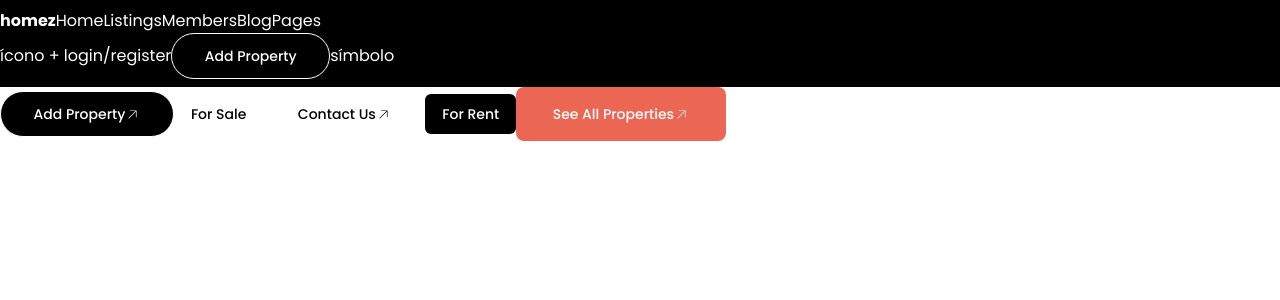
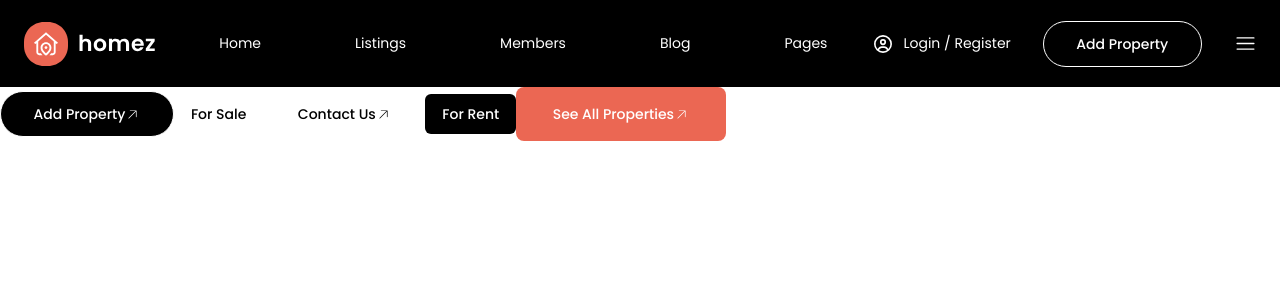
Before and after one commit to MarcAlva2003/homez-real-estate, a Next.js app: page /preview in a window 1280 px wide. Shown: the top 300 px of the page. Built offline with nearby package versions, Linux system fonts and the light colour scheme.

Commit message:
creates header

```diff
--- a/src/app/layout.style.css
+++ b/src/app/layout.style.css
@@ -1,18 +1,46 @@
 header{
     height: 87px;
+    text-align: center;
+    @apply bg-common-black text-common-white
+}
+
+.hola{
+    margin: 0 auto; /*Esto para que el div ocupe todo el espacio del header*/
+    vertical-align: center;
+    display: flex;
     justify-content: space-between;
-    flex-direction: row;
-    @apply bg-common-black text-common-white
+    font-size: 14px;
 
 }
+.button-hover{
+    height: 44px;
+    padding: 0 25px;
+    display: flex;
+    justify-content: center;
+    align-items: center;
+    border-radius: 45px;
+    @apply bg-common-black hover:bg-grey-100
+}
 
-/* .contendor-principal{
-    display: grid;
-    place-items: center;
-    margin: auto;
-} */
+.div-padding{
+    padding:0 22px;
+}
 
-.hola{
-    display: block;
-    text-align: center;
+.icon1 {
+   font-size: 18px;
 }
+
+.icon2{
+    padding-right: 32px;
+    padding-left: 11px;
+}
+
+.icon3{
+    padding-left: 33px;
+    font-size: 21px;
+}
+
+.logo {
+    vertical-align: center;
+    padding-right: 10px;
+}
--- a/src/app/layout.tsx
+++ b/src/app/layout.tsx
@@ -5,6 +5,12 @@ import "./layout.style.css"
 import type { Metadata } from "next";
 import { poppins } from "./fonts";
 import { Button } from "@/components/button/button.component";
+import { RxHamburgerMenu } from "react-icons/rx";
+import { FaRegCircleUser } from "react-icons/fa6";
+import Image from "next/image";
+import mainLogo from "../../public/logos/mainLogo.svg"
+
+
 
 export const metadata: Metadata = {
   title: "Create Next App",
@@ -20,33 +26,55 @@ export default function RootLayout({
     <html lang="en">
       <body className={`${poppins.className} antialiased`}>
         <header className='flex items-center'>
-          <nav className='flex items-center hola'>
+          <div className='flex items-center hola'>
             <div className='flex items-center'>
               <div>
-                <p><b>homez</b></p>
+                <image
+
+                />
               </div>
+                <div className='flex items-center logo'>
+                    <>
+                    <Image
+                      src={mainLogo}
+                      alt="screenchot of logo"
+                      width={138}
+                      height={44}
+                      className="hidden md:block"
+                    />
+                    </>
+                </div>
               <div className='flex items-center'>
-                <p>Home</p>
-                <p>Listings</p>
-                <p>Members</p>
-                <p>Blog</p>
-                <p>Pages</p>
+                <div className="div-padding"><button className="button-hover"><p>Home</p></button></div>
+                <div className="div-padding"><button className="button-hover"><p>Listings</p></button></div>
+                <div className="div-padding"><button className="button-hover"><p>Members</p></button></div>
+                <div className="div-padding"><button className="button-hover"><p>Blog</p></button></div>
+                <div className="div-padding"><button className="button-hover"><p>Pages</p></button></div>
               </div>
             </div>
             <div className='flex items-center'>
-              <div>
-                <p>ícono + login/register</p>
+              <div className="flex items-center">
+                <div className="icon1">
+                  <>
+                    <FaRegCircleUser />
+                  </>
+                </div>
+                <div className="icon2">
+                  <p>Login / Register</p>
+                </div>
               </div>
               <div className='flex items-center'>
                 <>
                 <Button size="medium" variant="rounded"  color='black'><p>Add Property</p></Button>
                 </>
               </div>
-              <div>
-                <p>símbolo</p>
+              <div className="icon3">
+                <>
+                  <RxHamburgerMenu />
+                </>
               </div>
             </div>
-          </nav>
+          </div>
         </header>
 
         {children}
```
Also changed, not shown: public/logos/mainLogo.svg (added).
